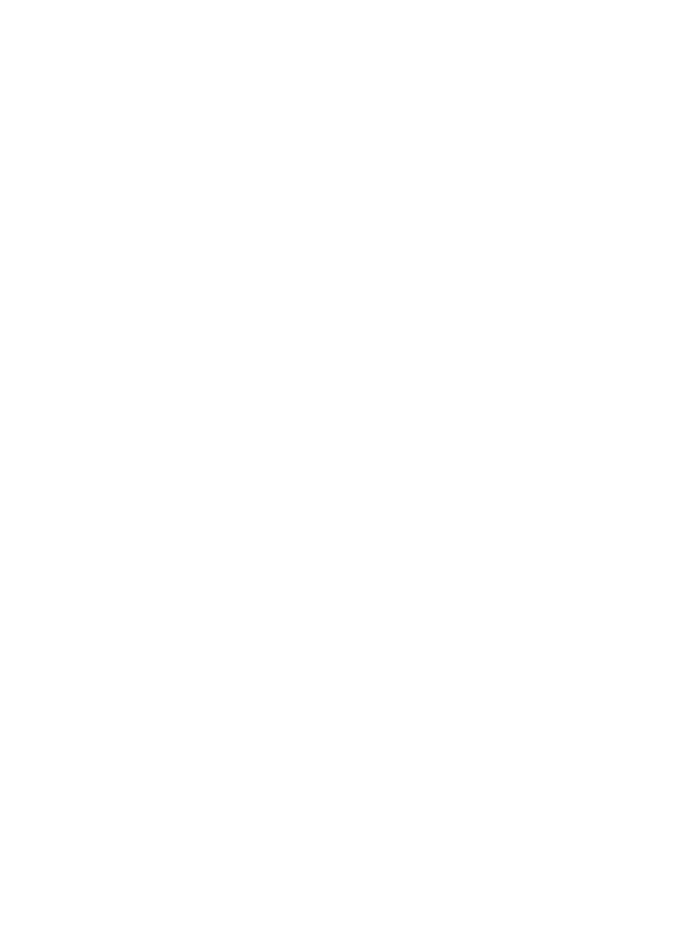
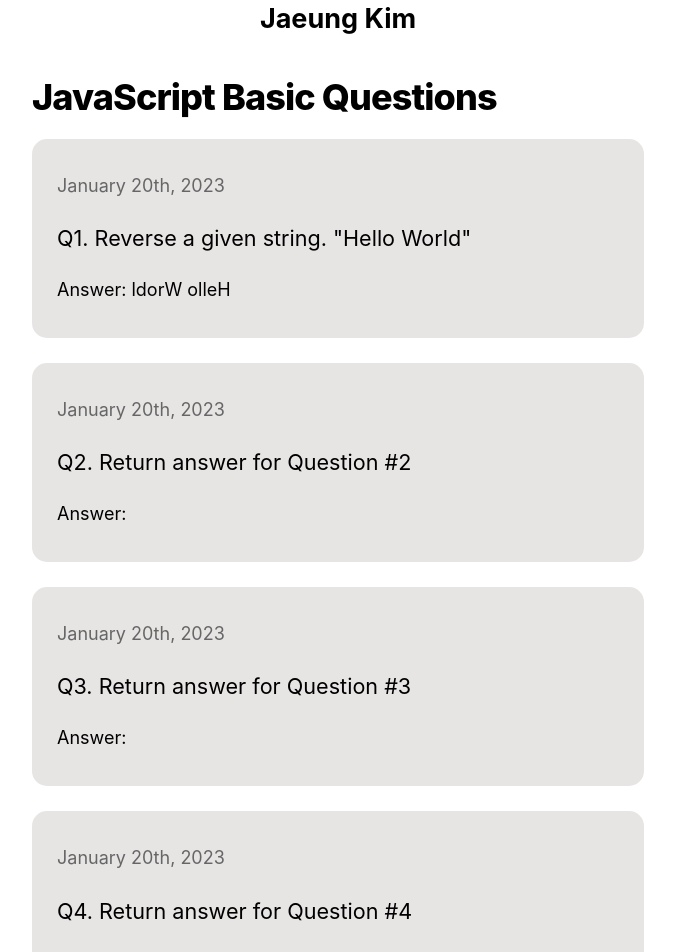
Before and after one commit to jaeungkim/portfolio-website-nextjs, a Next.js app: page /questions/basicQuestions in a window 1280 px wide. Before the commit this address had no page. Shown: the part 180-1132 px from the top of the page, without its empty margins (302-977 px from the left). Before the commit the page ends 800 px from the top, so only its background shows below. Built offline with nearby package versions, Linux system fonts and the light colour scheme.

Commit message:
January 3rd week JS questions

```diff
--- /dev/null
+++ b/pages/questions/basicQuestions.tsx
@@ -0,0 +1,179 @@
+import Layout from "../../components/layout";
+import Head from "next/head";
+import utilStyles from "../../styles/utils.module.css";
+
+// QUESTION #1
+function reverseString(givenString: string): String {
+  const stringToArray = givenString.split("");
+  return stringToArray.reverse().join("");
+}
+
+// QUESTION #2
+function question2(): String[] {
+  //Given an Object "Person" with following attributes
+  const Person = {
+    fName: "Kiwoon",
+    lName: "Jung",
+  };
+
+  /*Create a new Object with given Outcome. You must not hardcode solution.
+   const Student = {
+     firstName: "Kiwoon",
+     lastName: "Jung",
+     fullName: "Kiwoon Jung",
+   };
+
+  Due to the nature of javaScript, output given in html return might be off. Please try your best in outputting a solution (hint: use toString())
+  */
+
+  //WRITE YOUR CODE HERE
+  return;
+}
+
+// QUESTION #3
+function question3(): String[] {
+  //Given an Object "Person" with following attributes
+  const Person = [
+    {
+      fName: "Kiwoon",
+      lName: "Jung",
+    },
+    {
+      fName: "Jaeung",
+      lName: "Kim",
+    },
+  ];
+
+  /*Create a new Object with given Outcome. Same approach as Question 2 but this time it's array of objects
+   output should look something like this:
+   const Student = [
+     {
+       firstName: "Kiwoon",
+       lastName: "Jung",
+       fullName: "Kiwoon Jung",
+     },
+     {
+       firstName: "Jaeung",
+       lastName: "Kim",
+       fullName: "Jaeung Kim",
+     },
+   ];
+
+  Due to the nature of javaScript, output given in html return might be off. Please try your best in outputting a solution (hint: use toString())
+  */
+
+  //WRITE YOUR CODE HERE
+  return;
+}
+
+// QUESTION #4
+function question4(): String[] {
+  const library = [
+    {
+      author: "Bill Gates",
+      title: "The Road Ahead",
+      readingStatus: true,
+    },
+    {
+      author: "Steve Jobs",
+      title: "Walter Isaacson",
+      readingStatus: true,
+    },
+    {
+      author: "Suzanne Collins",
+      title: "Mockingjay: The Final Book of The Hunger Games",
+      readingStatus: false,
+    },
+  ];
+
+  //Write a function to return an array of author from library object arry  = ['Bill Gates', 'Steve Jobs', 'Suzanne Collins'];
+
+  return;
+}
+
+// QUESTION #5
+function TwoSum(numArray: Number[], target: Number): any[] {
+  /* Given an array of integers nums and an integer target, return indices of the two numbers such that they add up to target.
+ You may assume that each input would have exactly one solution, and you may not use the same element twice.
+ You can return the answer in any order.
+
+  Example 1:
+    Input: nums = [2,7,11,15], target = 9
+    Output: [0,1]
+    Explanation: Because nums[0] + nums[1] == 9, we return [0, 1].
+
+  Example 2:
+    Input: nums = [3,2,4], target = 6
+    Output: [1,2]
+
+  Example 3:
+    Input: nums = [3,3], target = 6
+    Output: [0,1]
+ */
+  return;
+}
+
+export default function basicQuestions() {
+  return (
+    <Layout>
+      <Head>
+        <title>JavaScript Basic Questions</title>
+      </Head>
+      <div>
+        <h1 className={utilStyles.headingXl}>JavaScript Basic Questions</h1>
+        {/* QUESTION #1 */}
+        <div className={utilStyles.questionsDiv}>
+          <p className={utilStyles.lightText}>January 20th, 2023</p>
+          <p className={utilStyles.headingMd}>
+            Q1. Reverse a given string. "Hello World"
+          </p>
+          <p>
+            Answer: <span>{reverseString("Hello Wrodl")}</span>
+          </p>
+        </div>
+
+        {/* QUESTION #2 */}
+        <div className={utilStyles.questionsDiv}>
+          <p className={utilStyles.lightText}>January 20th, 2023</p>
+          <p className={utilStyles.headingMd}>
+            Q2. Return answer for Question #2
+          </p>
+          <p>
+            Answer: <span>{question2()}</span>
+          </p>
+        </div>
+
+        {/* QUESTION #3 */}
+        <div className={utilStyles.questionsDiv}>
+          <p className={utilStyles.lightText}>January 20th, 2023</p>
+          <p className={utilStyles.headingMd}>
+            Q3. Return answer for Question #3
+          </p>
+          <p>
+            Answer: <span>{question3()}</span>
+          </p>
+        </div>
+
+        {/* QUESTION #4 */}
+        <div className={utilStyles.questionsDiv}>
+          <p className={utilStyles.lightText}>January 20th, 2023</p>
+          <p className={utilStyles.headingMd}>
+            Q4. Return answer for Question #4
+          </p>
+          <p>
+            Answer: <span>{question4()}</span>
+          </p>
+        </div>
+
+        {/* QUESTION #5 */}
+        <div className={utilStyles.questionsDiv}>
+          <p className={utilStyles.lightText}>January 20th, 2023</p>
+          <p className={utilStyles.headingMd}>Q5. LeetCode - Two Sum </p>
+          <p>
+            Answer: <span>{TwoSum([2, 5, 3, 1, 7], 4)}</span>
+          </p>
+        </div>
+      </div>
+    </Layout>
+  );
+}
--- a/styles/utils.module.css
+++ b/styles/utils.module.css
@@ -22,6 +22,11 @@
 
 .headingMd {
   font-size: 1.2rem;
+  line-height: 1.5;
+}
+
+.headingSm {
+  font-size: 1rem;
   line-height: 1.5;
 }
 
@@ -50,3 +55,10 @@
 .lightText {
   color: #666;
 }
+
+.questionsDiv {
+  padding: 15px 25px;
+  margin-bottom: 25px;
+  background-color: rgb(231, 228, 228);
+  border-radius: 15px;
+}
```
Also changed, not shown: pages/index.tsx (+7 -3 lines), pages/javascript/questions.tsx (deleted, +0 -14 lines). Lines whose indentation alone changed are shown as unchanged.
